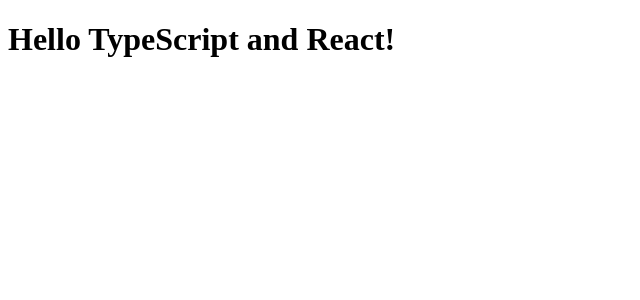
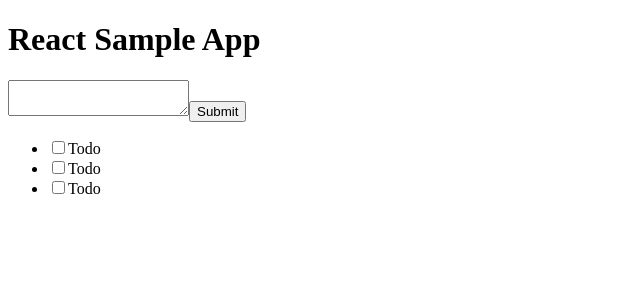
Before and after one commit to EgumaYuto/react-sample-app, a React app: page / in a window 1280 px wide. Shown: the top 300 px of the page, without its empty margins (0-640 px from the left). Built offline with nearby package versions, Linux system fonts and the light colour scheme; the HTML template or start-up script is replaced by a standard one.

Commit message:
write wire

```diff
--- a/src/components/App.tsx
+++ b/src/components/App.tsx
@@ -1,9 +1,43 @@
 import * as React from "react";
 
-export interface AppProps { compiler: string; framework: string; }
+export interface AppProps { }
 
 export class App extends React.Component<AppProps, {}> {
   render() {
-      return <h1>Hello {this.props.compiler} and {this.props.framework}!</h1>;
+      return (
+          <div>
+              <h1>React Sample App</h1>
+              <form>
+                  <textarea />
+                  <button type={"submit"} >Submit</button>
+              </form>
+              <ul>
+                  <li>
+                      <form>
+                          <label>
+                            <input type={"checkbox"} />
+                            Todo
+                          </label>
+                      </form>
+                  </li>
+                  <li>
+                      <form>
+                          <label>
+                            <input type={"checkbox"} />
+                            Todo
+                          </label>
+                      </form>
+                  </li>
+                  <li>
+                      <form>
+                          <label>
+                            <input type={"checkbox"} />
+                            Todo
+                          </label>
+                      </form>
+                  </li>
+              </ul>
+          </div>
+      );
   }
 }
--- a/src/index.tsx
+++ b/src/index.tsx
@@ -4,6 +4,6 @@
 import { App } from './components/App';
 
 ReactDOM.render(
-  <App compiler="TypeScript" framework="React" />,
+  <App />,
   document.getElementById('app')
 );
```
